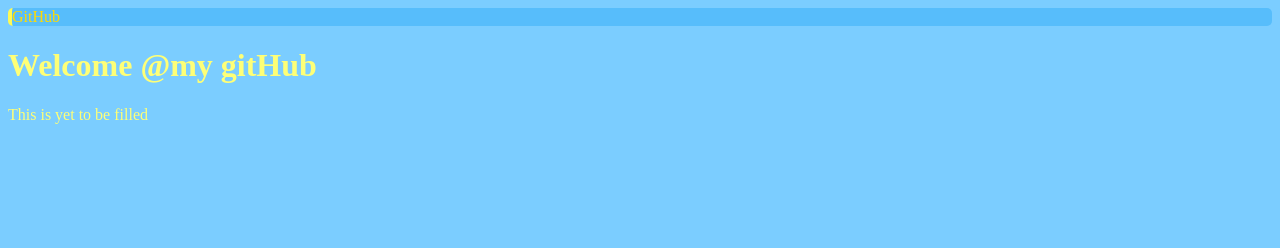
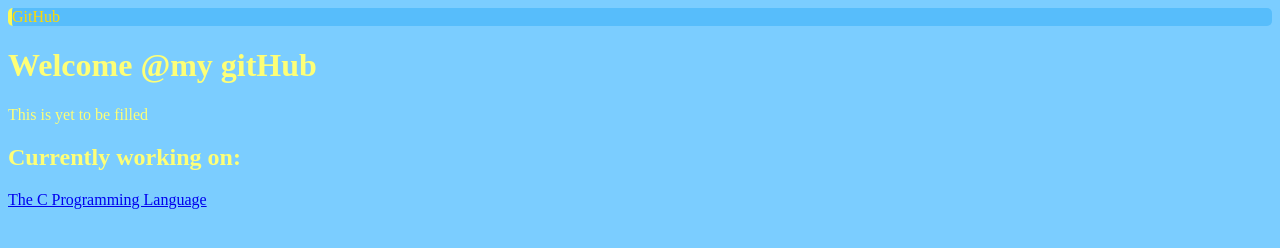
Before and after one commit to hero24/hero24.github.io, a plain HTML site: page index.html in a window 1280 px wide. Drawn offline with Linux system fonts and the light colour scheme.

Commit message:
Update index.html

```diff
--- a/index.html
+++ b/index.html
@@ -8,7 +8,13 @@
   <nav>
    <a href="https://github.com/hero24">GitHub</a>
   </nav>
-  <h1>Welcome @my gitHub</h1>
-  <p>This is yet to be filled</p>
+  <header>
+   <h1>Welcome @my gitHub</h1>
+   <p>This is yet to be filled</p>
+  </header>
+  <section id="working_on">
+   <h2>Currently working on:</h2>
+   <a  href="https://github.com/hero24/the_c_programming_language">The C Programming Language</a>
+  </section>
  </body>
 </html>
```
